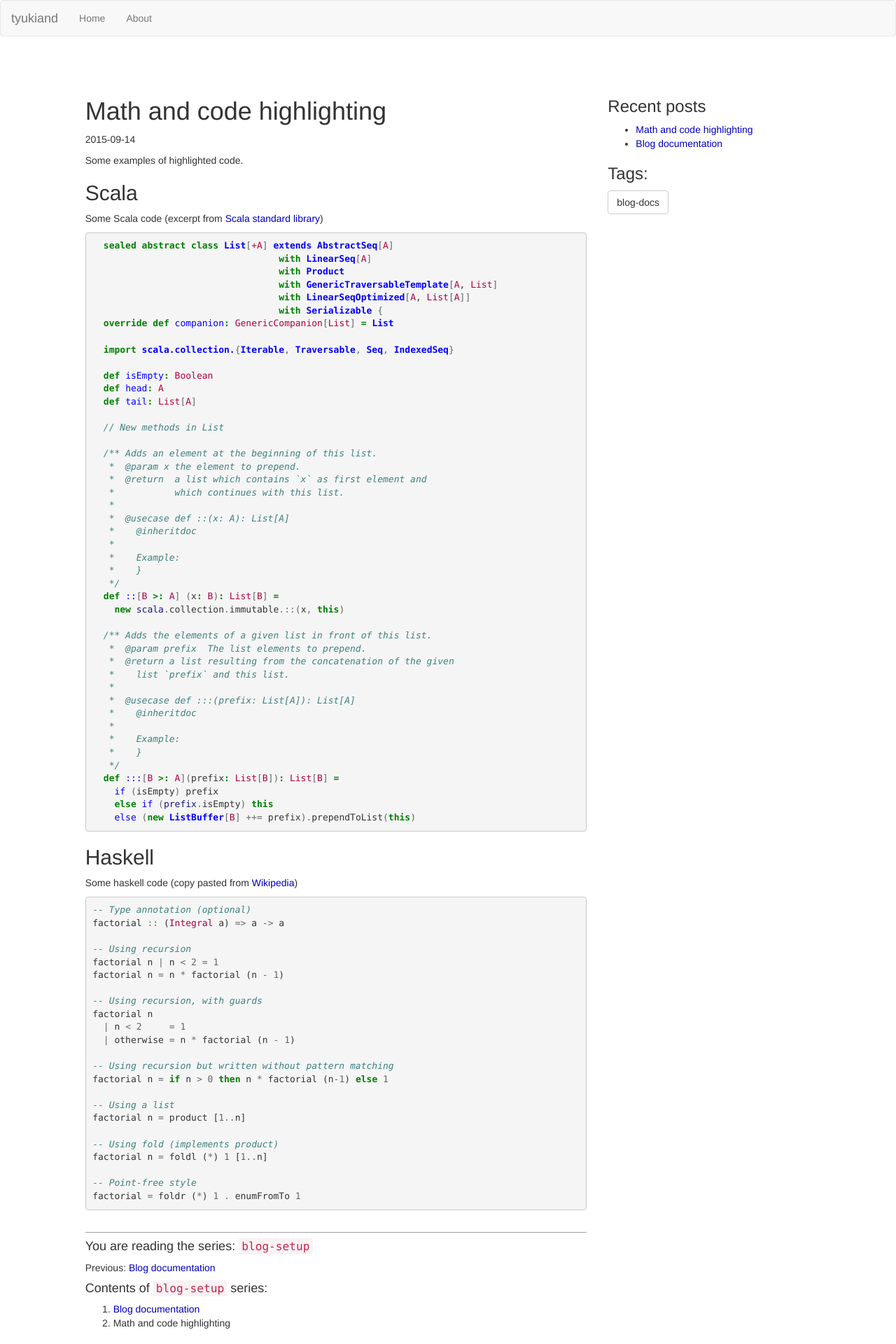
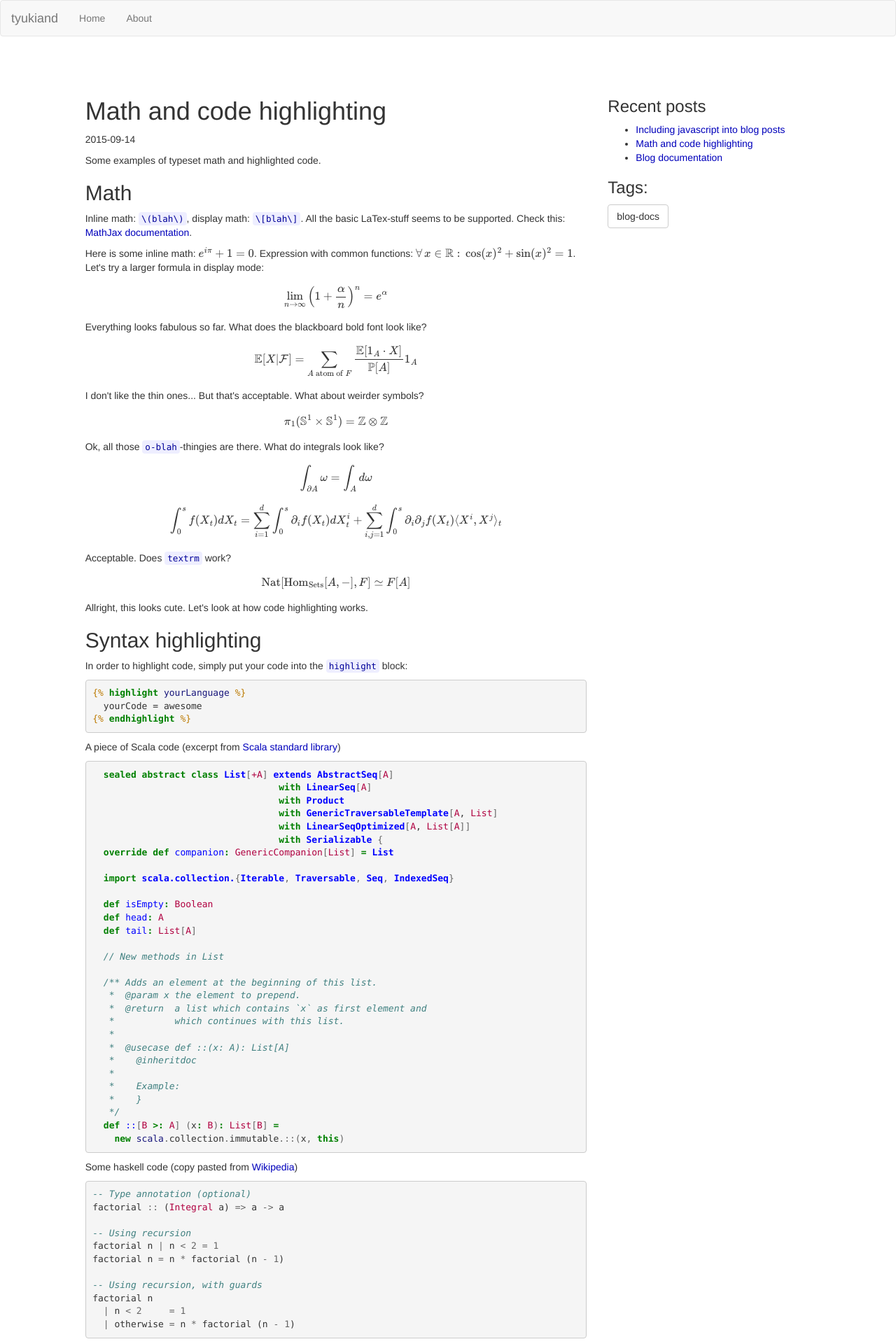
Before and after one commit to tyukiand/blog, a Jekyll site: the page built from _posts/2015-09-14-highlighting-test.html, in a window 1280 px wide. Shown: the top 1920 px of the page at 70% size. Built offline with Jekyll 4.4.1, drawn with Linux system fonts in a browser that asks for light colours; nearby versions of some CDN libraries; formulas are drawn with MathJax 3; comment, search, counter and statistics services are not loaded; some of the changed text lies outside the part shown.

Commit message:
Added code snippet and auxiliary javascript capability. modified everything a little. added more documentation for the blog itself.

```diff
--- a/_includes/header.html
+++ b/_includes/header.html
@@ -8,7 +8,28 @@
   <meta name="description" content="{{ site.description }}">
   <link href="https://maxcdn.bootstrapcdn.com/bootstrap/3.3.5/css/bootstrap.min.css" rel="stylesheet" integrity="sha256-MfvZlkHCEqatNoGiOXveE8FIwMzZg4W85qfrfIFBfYc= sha512-dTfge/zgoMYpP7QbHy4gWMEGsbsdZeCXz7irItjcC3sPUFtf0kuFbDz/ixG7ArTxmDjLXDmezHubeNikyKGVyQ==" crossorigin="anonymous">
   <link rel="stylesheet" href="{{ site.baseurl }}/css/pygments/syntax.css">
-  <link rel="stylesheet" href="{{ site.baseurl }}/css/navigation.css">
+  <link rel="stylesheet" href="{{ site.baseurl }}/css/custom.css">
+
+  {% if page.stylesheets %}
+    {% for s in page.stylesheets %}
+      <link rel="stylesheet" href="{{ site.baseurl }}{{s}}">
+    {% endfor %}
+  {% else %}
+    <!-- no extra stylesheets for this page -->
+  {% endif %}
+
+  {% if page.scripts %}
+    {% for s in page.scripts %}
+      <script src="{{s}}"></script>
+    {% endfor %}
+  {% else %}
+    <!-- no extra scripts for this page -->
+  {% endif %}
+
 </head>
 
+{% if page.onload %}
+<body onload="{{ page.onload }}">
+{% else %}
 <body>
+{% endif %}
--- a/_layouts/post.html
+++ b/_layouts/post.html
@@ -88,9 +88,14 @@
           <a class="btn btn-info" role="button"  href="{{ site.baseurl }}/tags/#{{t}}">{{ t }}</a>
         {% endfor %}
       </div>
+      {% if page.deactivateComments %}
+        <!-- comments deactivated -->
+      {% else %}
       <div>
         {% include comments.html %}
       </div>
+      {% endif %}
+
     </div>
     <div class="col-xs-12 col-md-4 col-lg-3">
       {% include sidebar.html %}
--- a/_posts/2015-09-14-highlighting-test.html
+++ b/_posts/2015-09-14-highlighting-test.html
@@ -6,11 +6,63 @@ layout: post
 date: 2015-09-14 17:30:45
 tags: blog-docs
 ---
-Some examples of highlighted code.
+Some examples of typeset math and highlighted code.
 
 <!-- cut -->
-<h2>Scala</h2>
-<p> Some Scala code (excerpt from <a href="https://github.com/scala/scala/blob/v2.11.7/src/library/scala/collection/immutable/List.scala#L1">Scala standard library</a>) </p>
+
+<h2>Math</h2>
+<p>
+  Inline math: <code>\(blah\)</code>, display math: <code>\[blah\]</code>.
+  All the basic LaTex-stuff seems to be supported.
+
+  Check this: <a href = "http://docs.mathjax.org/en/latest/start.html">MathJax documentation</a>.
+</p>
+<p>
+Here is some inline math: \(e^{i \pi} + 1 = 0\).
+Expression with common functions: \(\forall\,x\in\mathbb{R}:\,\cos(x)^2 + \sin(x)^2 = 1\). Let's try a larger formula in display mode:
+\[
+  \lim_{n\to\infty}\left(1 + \frac{\alpha}{n}\right)^n = e^\alpha
+\]
+Everything looks fabulous so far. What does the blackboard bold font look like?
+\[
+  \mathbb{E}[X \vert \mathcal{F}] =
+    \sum_{A \textrm{ atom of } F} \frac{\mathbb{E}[1_A \cdot X]}{\mathbb{P}[A]}
+    1_A
+\]
+I don't like the thin ones... But that's acceptable. What about weirder symbols?
+\[
+  \pi_1(\mathbb{S}^1\times\mathbb{S}^1) = \mathbb{Z}\otimes\mathbb{Z}
+\]
+Ok, all those <code>o-blah</code>-thingies are there.
+What do integrals look like?
+\[
+  \int_{\partial A} \omega = \int_A d\omega
+\]
+\[
+  \int_0^s f(X_t) dX_t =
+    \sum_{i=1}^d \int_0^s \partial_i f(X_t) dX^i_t +
+    \sum_{i,j=1}^d \int_0^s \partial_i\partial_j f(X_t) \langle X^i,X^j\rangle_t
+\]
+Acceptable. Does <code>textrm</code> work?
+\[
+  \mathrm{Nat}[\mathrm{Hom}_{\mathrm{Sets}}[A,-], F] \simeq F[A]
+\]
+Allright, this looks cute. Let's look at how code highlighting works.
+</p>
+
+<h2>Syntax highlighting</h2>
+<p>
+In order to highlight code, simply put your code into the <code>highlight</code> block:
+{% highlight liquid %}
+{% raw %}
+{% highlight yourLanguage %}
+  yourCode = awesome
+{% endhighlight %}
+{% endraw %}
+{% endhighlight %}
+</p>
+
+<p> A piece of Scala code (excerpt from <a href="https://github.com/scala/scala/blob/v2.11.7/src/library/scala/collection/immutable/List.scala#L1">Scala standard library</a>)
 {% highlight scala %}
   sealed abstract class List[+A] extends AbstractSeq[A]
                                   with LinearSeq[A]
@@ -42,25 +94,10 @@ Some examples of highlighted code.
   def ::[B >: A] (x: B): List[B] =
     new scala.collection.immutable.::(x, this)
 
-  /** Adds the elements of a given list in front of this list.
-   *  @param prefix  The list elements to prepend.
-   *  @return a list resulting from the concatenation of the given
-   *    list `prefix` and this list.
-   *
-   *  @usecase def :::(prefix: List[A]): List[A]
-   *    @inheritdoc
-   *
-   *    Example:
-   *    {{{List(1, 2) ::: List(3, 4) = List(3, 4).:::(List(1, 2)) = List(1, 2, 3, 4)}}}
-   */
-  def :::[B >: A](prefix: List[B]): List[B] =
-    if (isEmpty) prefix
-    else if (prefix.isEmpty) this
-    else (new ListBuffer[B] ++= prefix).prependToList(this)
 {% endhighlight %}
+</p>
 
-<h2>Haskell</h2>
-<p> Some haskell code (copy pasted from <a href="https://en.wikipedia.org/wiki/Haskell_%28programming_language%29">Wikipedia</a>)</p>
+<p> Some haskell code (copy pasted from <a href="https://en.wikipedia.org/wiki/Haskell_%28programming_language%29">Wikipedia</a>)
 {% highlight haskell %}
 -- Type annotation (optional)
 factorial :: (Integral a) => a -> a
@@ -74,15 +111,45 @@ factorial n
   | n < 2     = 1
   | otherwise = n * factorial (n - 1)
 
--- Using recursion but written without pattern matching
-factorial n = if n > 0 then n * factorial (n-1) else 1
+{% endhighlight %}
+</p>
 
--- Using a list
-factorial n = product [1..n]
+<p>
+Javascript should not wreak havoc (would be bad if it just got interpreted somehow).
+{% highlight javascript %}
+function freeze() {
+  while (true) {
+    console.log("if this gets executed, your browser will complain")
+  }
+}
+freeze();
+{% endhighlight %}
 
--- Using fold (implements product)
-factorial n = foldl (*) 1 [1..n]
+Let's try to execute an "html-injection" and break this page:
+{% highlight html %}
+  </div>
+  <div style="background:red">
+   blah blah blah blah blah blah blah blah blah blah blah blah blah blah blah blah blah blah blah blah blah blah blah blah blah blah blah blah blah blah blah blah blah blah blah blah blah blah blah blah blah blah blah blah blah blah blah blah blah blah
+  </div>
+  </body>
+</html>
+{% endhighlight %}
+Looks good, Liquid engine seems to be able to cope with that, all tags are transformed into <code>&amp;lt;tagName&amp;gt;</code>, this is good.
+</p>
 
--- Point-free style
-factorial = foldr (*) 1 . enumFromTo 1
+<p>
+Can we somehow highlight jekyll/liquid code?
+{% highlight liquid %}
+{% raw %}
+{% highlight blah %}
+  {% this thing looks like Liquid expression %}
 {% endhighlight %}
+{% endraw %}
+{% endhighlight %}
+This kind of works with <code>raw</code>/<code>endraw</code>-blocks, but it's not quite clear how one could highlight stuff that contains <code>raw</code> and <code>endraw</code> itself... But that's not so interesting, don't want
+to write anything about Jekyll anyway.
+</p>
+
+<p>
+  Allright, code highlighting seems to work just fine.
+</p>
--- /dev/null
+++ b/codeSnippets/javascriptTest/index.html
@@ -0,0 +1,6 @@
+---
+title: Javascript + CSS tests
+date: 2015-10-05 15:00
+layout: codeSnippet
+sourceCodeFiles: [[sierpinski.js, javascript], [yinyang.css, css]]
+---
--- /dev/null
+++ b/css/custom.css
@@ -0,0 +1,29 @@
+a {
+    color: #0000BB;
+}
+
+a:visited {
+    color: #333388;
+}
+
+table, th, td {
+   border: 1px solid black;
+   padding: 2px;
+}
+
+td.failure {
+  background-color: #FF5555;
+}
+
+td.success {
+  background-color: #AACCAA;
+}
+
+td.unclear {
+  background-color: #FFFF66;
+}
+
+code {
+  background-color: #EEEEFF;
+  color: #000099;
+}
--- a/css/navigation.css
+++ /dev/null
@@ -1,7 +0,0 @@
-a {
-    color: #0000BB;
-}
-
-a:visited {
-    color: #333388;
-}
--- a/tags/index.html
+++ b/tags/index.html
@@ -11,7 +11,7 @@ title: Tags
 {% assign sortedKeys = tagKeys | split: ' ' | sort %}
 
 <h2> All tags: </h2>
-<table>
+<table style="border-width: 0">
   <tbody>
     {% assign columnIdx = '0' %}
     {% for t in sortedKeys %}
@@ -20,7 +20,7 @@ title: Tags
         <tr>
       {% endif %}
 
-        <td style="padding: 2px">
+        <td style="padding: 2px; border-width:0">
           <a class="btn btn-info" href="#{{t}}">{{ t }}</a>
         </td>
       {% capture columnIdx %}{{columnIdx | plus: '1'}}{% endcapture %}
@@ -33,7 +33,7 @@ title: Tags
 
     {% if columnIdx != '5' %}
       {% for i in (columnIdx..4) %}
-        <td><!-- intentionally left blank --></td>
+        <td style="border-width:0px"><!-- intentionally left blank --></td>
       {% endfor %}
       </tr>
     {% endif %}
```
Also changed, not shown: _layouts/codeSnippet.html (added, +47 -0 lines), _posts/2015-09-14-blog-setup.html (+44 -1 lines), _posts/2015-10-05-including-javascript.html (added, +68 -0 lines), codeSnippets/javascriptTest/sierpinski.js (added, +29 -0 lines), codeSnippets/javascriptTest/yinyang.css (added, +57 -0 lines).
